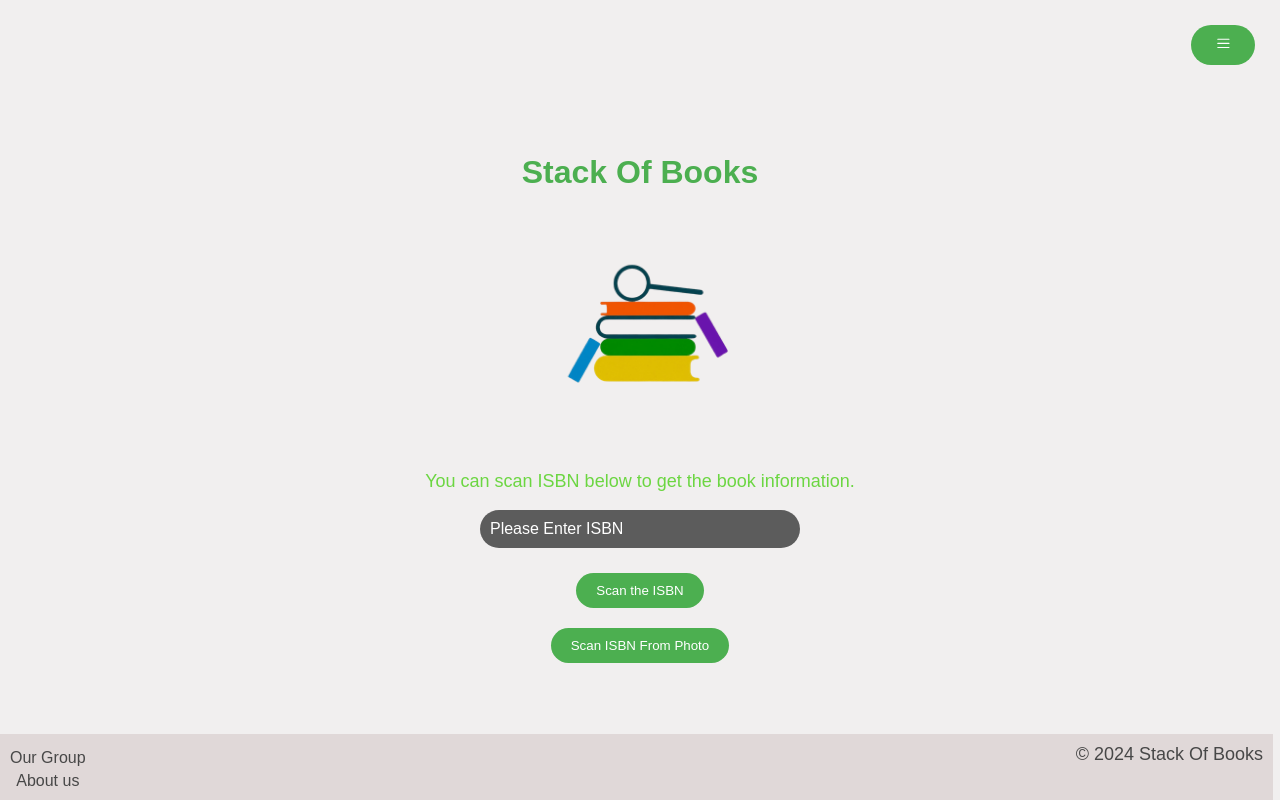
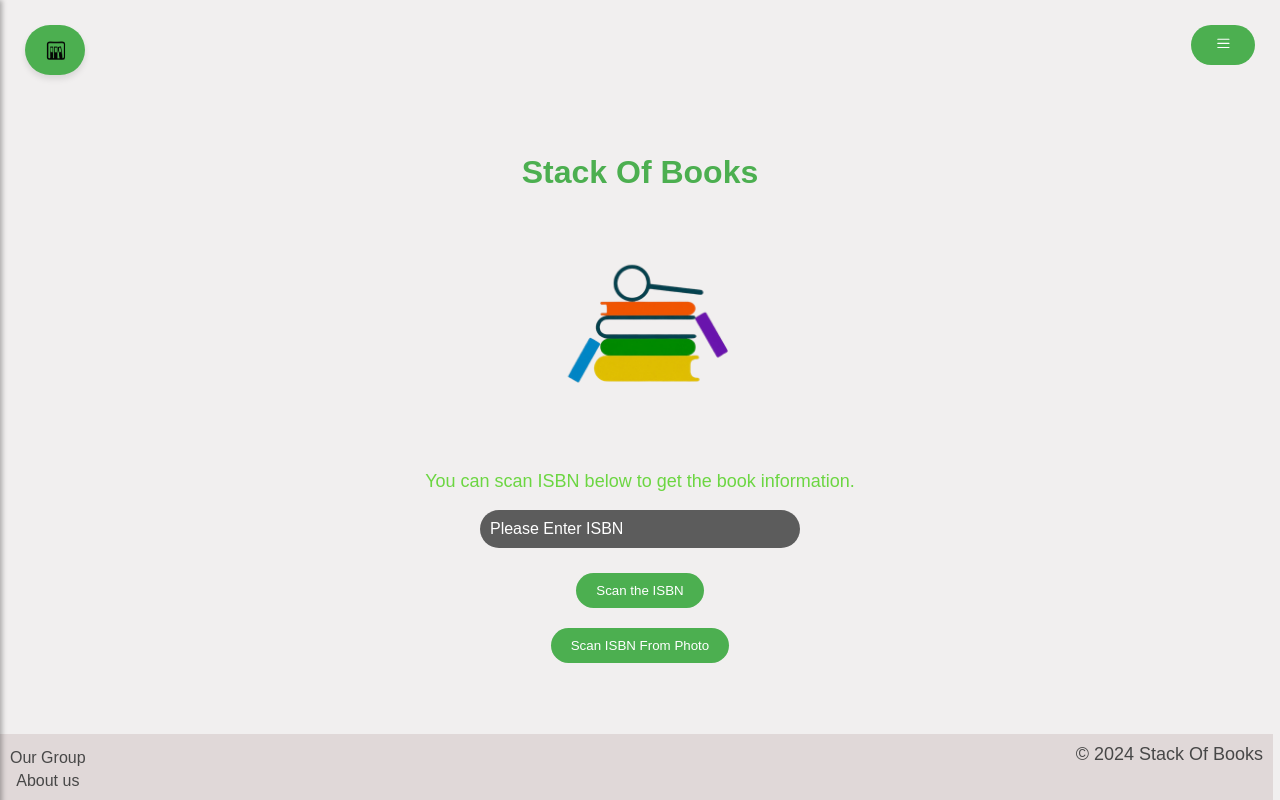
Before and after one commit to anishparulekar972/Stack-Of-Books, a React (Create React App) app in the folder client/: page / in a window 1280 px wide. Built offline with nearby package versions, Linux system fonts and the light colour scheme.

Commit message:
SideBar to Show Library

```diff
--- a/client/src/App.js
+++ b/client/src/App.js
@@ -6,6 +6,7 @@ import { ActionIcon } from '@mantine/core';
 import { IconSquareXFilled, IconMenu2 } from '@tabler/icons-react';
 import { Link } from 'react-router-dom';
 import InfoFromCamera from './InfoFromPhoto';
+import Sidebar from './Sidebar';
 
 function App() {
   const [isbn, setIsbn] = useState("");
@@ -75,6 +76,7 @@ function App() {
           </div>
         )}
       </div>
+      <Sidebar />
       <h1>Stack Of Books</h1>
       {isBookOpen ? (
         <>
--- /dev/null
+++ b/client/src/Sidebar.css
@@ -0,0 +1,61 @@
+/* Sidebar container */
+.sidebar {
+    position: fixed;
+    top: 0;
+    left: 0;
+    width: 250px;
+    height: 100%;
+    background-color: #2c3e50;
+    color: white;
+    transform: translateX(-100%); /* Hidden by default */
+    transition: transform 0.3s ease-in-out; /* Smooth slide */
+    z-index: 1000;
+    box-shadow: 2px 0 5px rgba(0, 0, 0, 0.3);
+    padding: 20px;
+  }
+
+  /* Open state */
+  .sidebar.open {
+    transform: translateX(0); /* Slide in */
+  }
+
+  .sidebar-icon {
+    width: 30px;  /* Set the size of the image */
+    height: 30px;
+  }
+
+  h2 {
+    padding-top: 45px;
+  }
+
+  /* Closed state */
+  .sidebar.closed {
+    transform: translateX(-100%); /* Slide out */
+  }
+
+  /* Sidebar toggle button */
+  .sidebar-toggle {
+    position: fixed;
+    top: 20px;
+    left: 20px;
+    z-index: 1100;
+    background-color: #4CAF50;
+    color: white;
+    border: none;
+    padding: 10px 15px;
+    cursor: pointer;
+    border-radius: 30px;
+    font-size: 16px;
+    box-shadow: 0 4px 6px rgba(0, 0, 0, 0.1);
+  }
+
+  /* Overlay for dimming the background */
+  .overlay {
+    position: fixed;
+    top: 0;
+    left: 0;
+    width: 100%;
+    height: 100%;
+    background-color: rgba(0, 0, 0, 0.5);
+    z-index: 900;
+  }
--- /dev/null
+++ b/client/src/Sidebar.js
@@ -0,0 +1,34 @@
+import React, { useState } from 'react';
+import './Sidebar.css'; // Include CSS for styling
+import libraryLogo from "./assets/library.png"
+
+const Sidebar = () => {
+  const [isOpen, setIsOpen] = useState(false);
+
+  const toggleSidebar = () => {
+    setIsOpen(!isOpen);
+  };
+
+  return (
+    <div>
+      {/* Toggle Button */}
+      <button onClick={toggleSidebar} className="sidebar-toggle">
+        <img
+            src={isOpen ? libraryLogo : libraryLogo} // Change based on state
+            alt={isOpen ? 'Close Sidebar' : 'Open Sidebar'}
+            className="sidebar-icon" // Add any additional styling for the icon
+            />
+      </button>
+
+      {/* Sidebar */}
+      <div className={`sidebar ${isOpen ? 'open' : 'closed'}`}>
+        <h2>Your Library</h2>
+      </div>
+
+      {/* Overlay */}
+      {isOpen && <div className="overlay" onClick={toggleSidebar}></div>}
+    </div>
+  );
+};
+
+export default Sidebar;
```
Also changed, not shown: client/src/assets/library.png (added).
